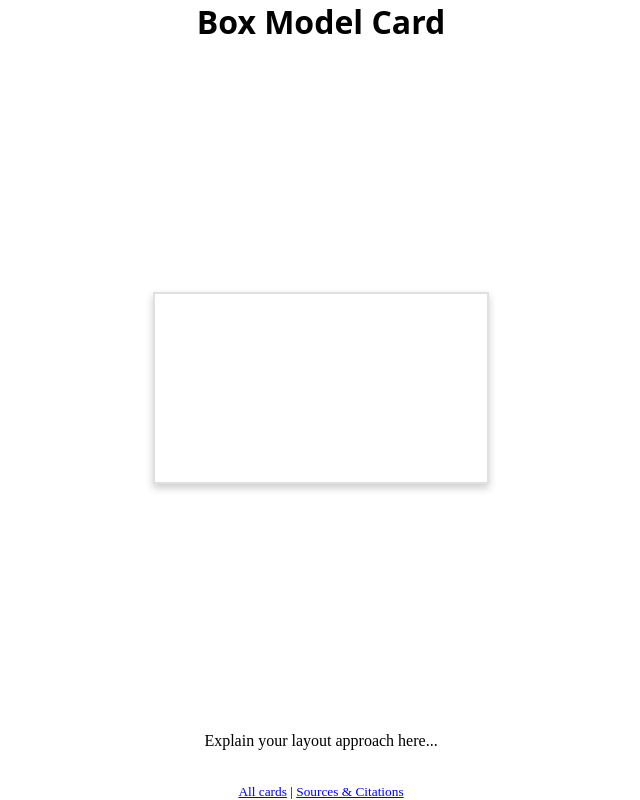
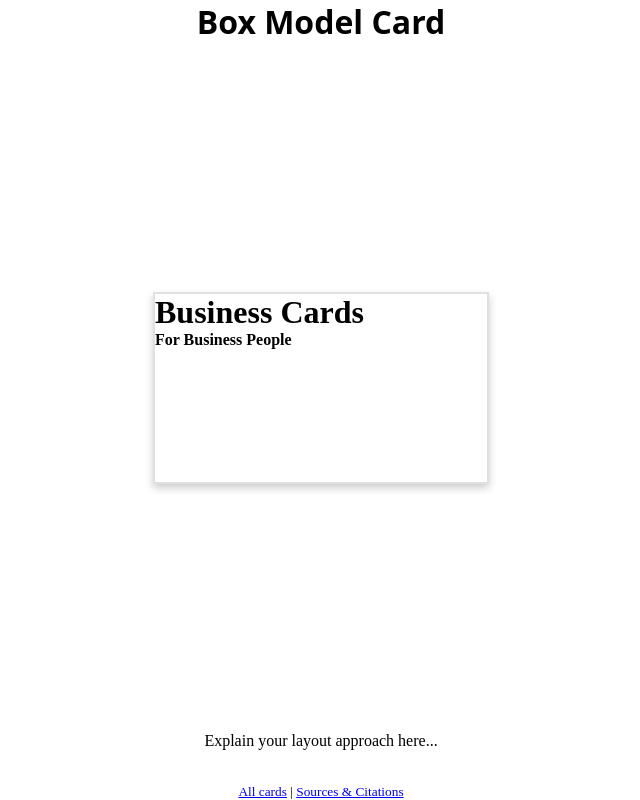
Before and after one commit to IACS-26-27/web-design-1-business-card-hb-iacs, a website: page box.html in a window 1280 px wide. Shown: the whole page, without its empty margins (319-959 px from the left). Drawn offline with Linux system fonts and the light colour scheme.

Commit message:
Worked on stuff

```diff
--- a/box.css
+++ b/box.css
@@ -23,8 +23,9 @@ h6 {
 /* Your box model card styles go here!
  * Layout with margin, padding, border, width, and height only
  * (no flexbox or grid). */
-.card h1 {
-  /* Demo style -- remove me and write your own */
-  color: red;
-  margin-left: 1.5in;
-}
+
+
+
+ .tiny-slogan {
+  font-size: 100%;
+ }
--- a/box.html
+++ b/box.html
@@ -14,7 +14,8 @@
      for a different size card -->
     <div class="card landscape">
       <div class="card-front">
-        <!-- Front of card here -->
+        <h1 class="slogan">Business Cards</h1>
+        <h1 class="tiny-slogan">For Business People</h1>
       </div>
       <div class="card-back">
         <!-- Back of card here -->
```
